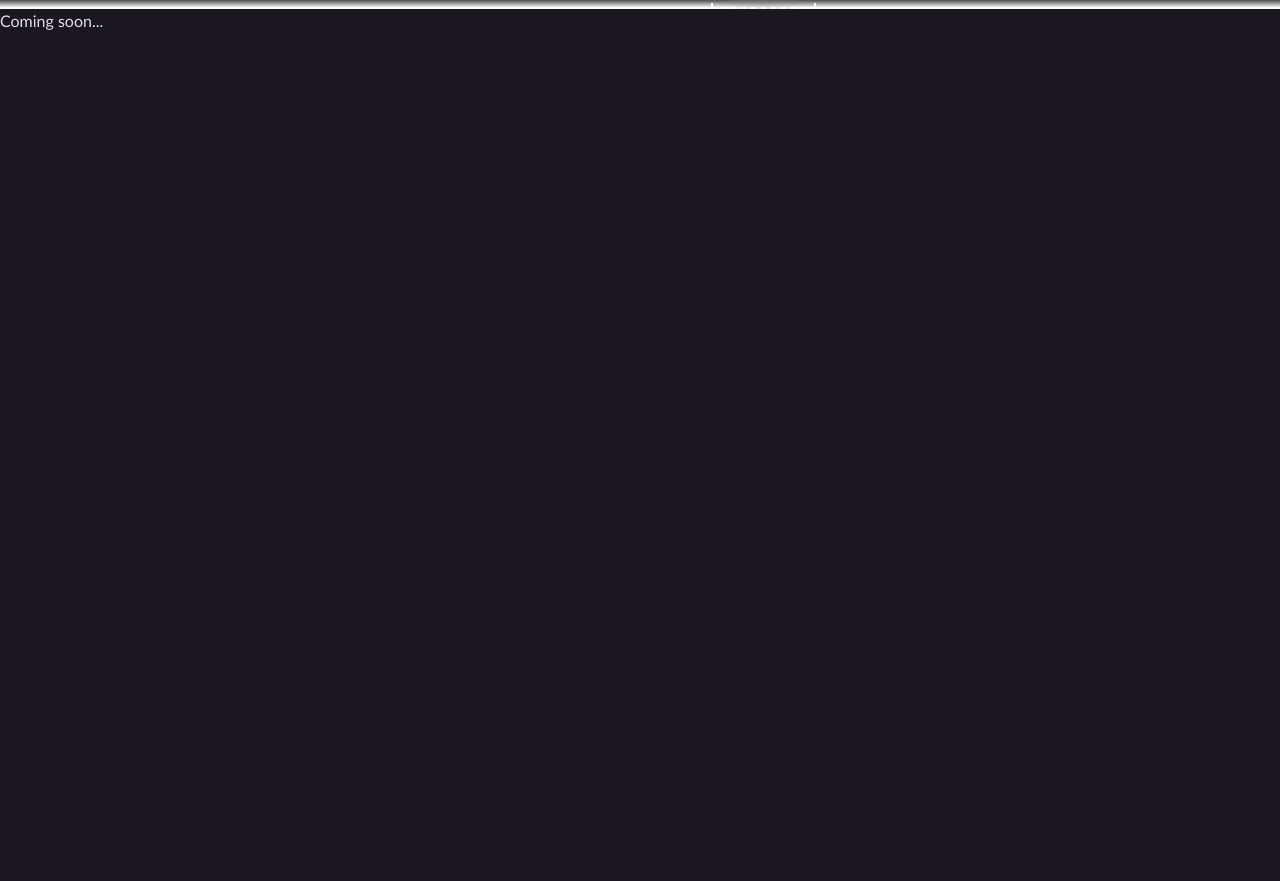
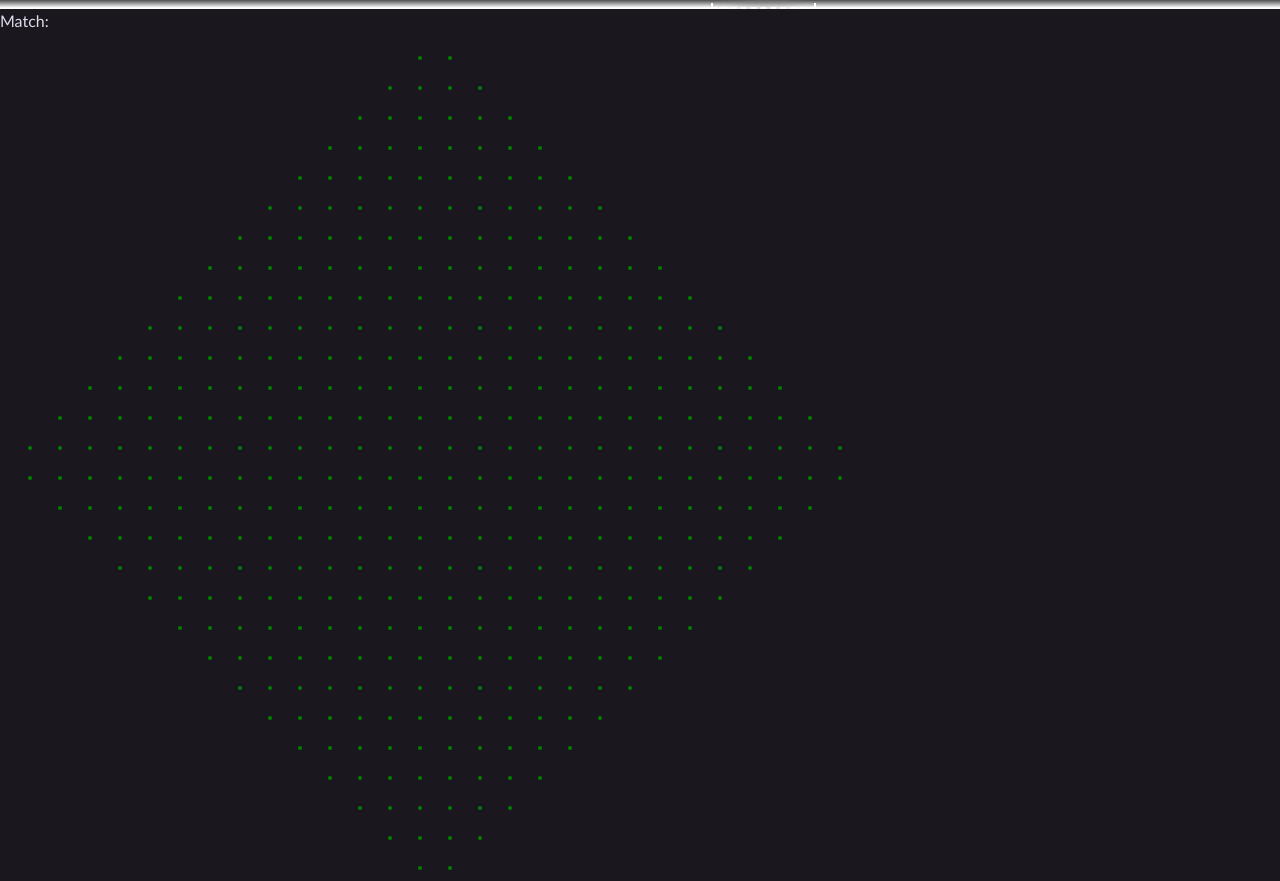
Before and after one commit to FelixRichter2000/FelixRichter2000.github.io, a plain HTML site: page index.html in a window 1280 px wide. Both pictures are taken after a click on the link "Match". Shown: the part 53-934 px from the top of the page. Before the commit the page ends 800 px from the top, so only its background shows below. Drawn offline with nearby package versions, Linux system fonts and the light colour scheme; no server answers.

Commit message:
starting to add match tab features

```diff
--- a/css/site.css
+++ b/css/site.css
@@ -49,3 +49,12 @@ table button {
 #main_content div {
     display: none;
 }
+
+#match_table td {
+    width: 30px;
+    height: 30px;
+}
+
+#match_table{
+    margin-left: 20px;
+}
--- a/index.html
+++ b/index.html
@@ -54,7 +54,10 @@
             <span>Coming soon...</span>
         </div>
         <div id="Match">
-            <span>Coming soon...</span>
+            <label>Match:&nbsp;</label>
+            <label id="match_id_label"></label>
+            <table id="match_table">
+            </table>
         </div>
     </content>
 
@@ -65,5 +68,6 @@
     <script src="js/nav.js"></script>
     <script src="js/leaderboard.js"></script>
     <script src="js/player.js"></script>
+    <script src="js/match.js"></script>
 </body>
 </html>
--- /dev/null
+++ b/js/match.js
@@ -0,0 +1,25 @@
+
+$replay_table = $('#match_table');
+
+function onMatchChanged() {
+    $('#match_id_label').html(selected_match);
+}
+
+(function () {
+    for (var y = 0; y < 28; y++) {
+        var new_row = $('<tr>');
+        for (var x = 0; x < 28; x++) {
+            var new_td = $('<td>');
+
+            if (Math.abs(x - 13.5) + Math.abs(y - 13.5) < 15) {
+                new_td.append($('<img>')
+                    .attr('id', y * 28 + x)
+                    .attr('src', '../images/EmptyField.svg'));
+            }
+            new_row
+                .append(new_td);
+        }
+        $replay_table
+            .append(new_row);
+    }
+})();
--- a/js/nav.js
+++ b/js/nav.js
@@ -36,6 +36,7 @@ function loadAlgo(algo) {
 function loadMatch(match) {
     selected_match = match;
     switchToTab('Match');
+    onMatchChanged();
 }
 
 
```
Also changed, not shown: images/Destructor1.svg (added), images/Destructor2.svg (added), images/EmptyField.svg (added), images/Encryptor1.svg (added), images/Encryptor2.svg (added), images/Filter1.svg (added), images/Filter2.svg (added), images/Remove.svg (added).
